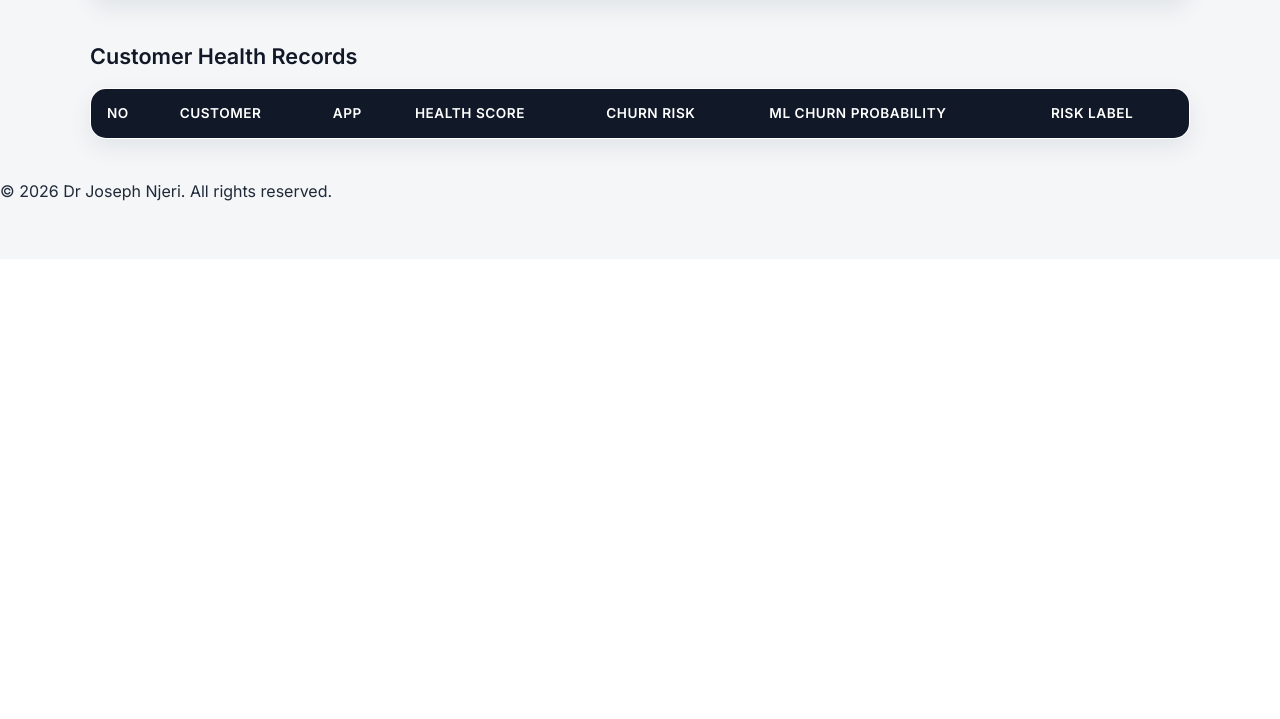
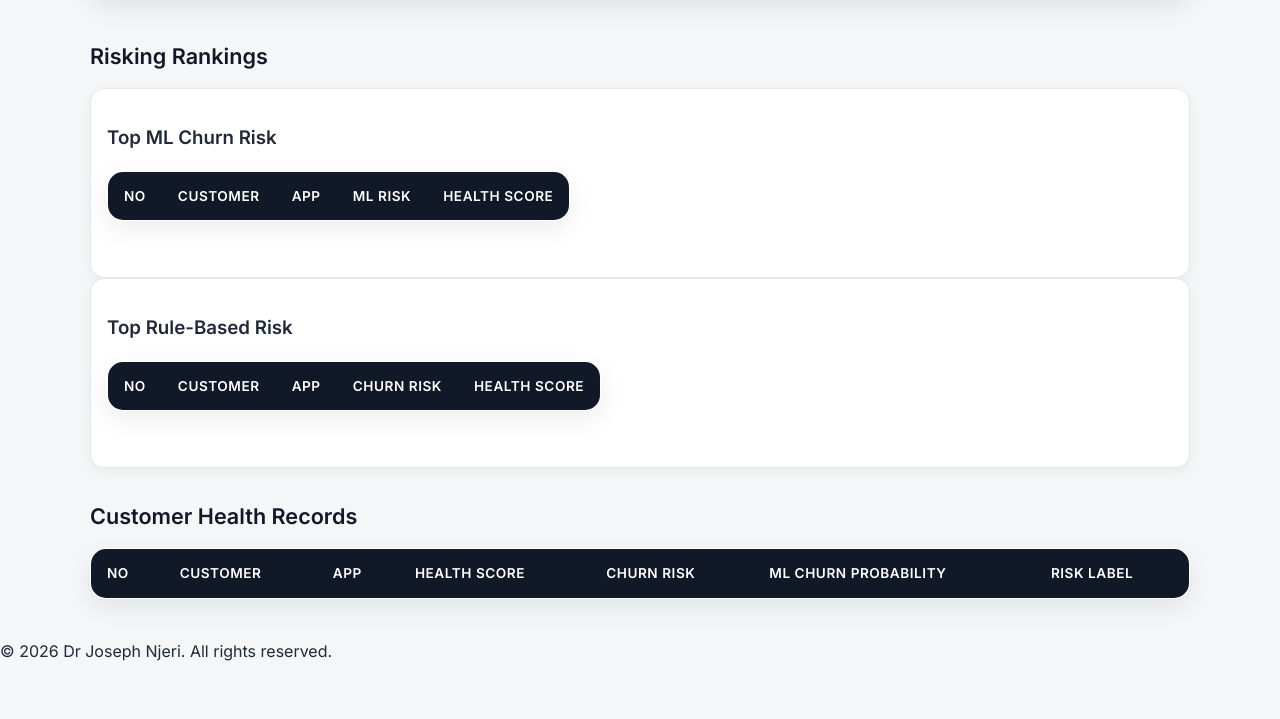
Before and after one commit to karianjahi/atlassian-app-analytics, a Django app: page /dashboard/ in a window 1280 px wide. Shown: the part 852-1571 px from the top of the page. Before the commit the page ends 1053 px from the top, so only its background shows below. Run offline with Django 5.2, Linux system fonts and the light colour scheme; data that the repository does not hold is empty.

Commit message:
Update both html and javascript by providing both shell and functionality to render riskiest customers

```diff
--- a/core/analytics/templates/analytics/dashboard.html
+++ b/core/analytics/templates/analytics/dashboard.html
@@ -69,6 +69,40 @@
         <tbody id="feature-importance-body"></tbody>
     </table>
 
+    <h2>Risking Rankings</h2>
+    <div class="risk-rankings">
+        <section class="card">
+            <h3>Top ML Churn Risk</h3>
+            <table>
+                <thead>
+                    <tr>
+                        <th>No</th>
+                        <th>Customer</th>
+                        <th>App</th>
+                        <th>ML Risk</th>
+                        <th>Health Score</th>
+                    </tr>
+                </thead>
+                <tbody id="top-ml-risk-body"></tbody>
+            </table>
+        </section>
+
+        <section class="card">
+            <h3>Top Rule-Based Risk</h3>
+            <table>
+                <thead>
+                    <tr>
+                        <th>No</th>
+                        <th>Customer</th>
+                        <th>App</th>
+                        <th>Churn Risk</th>
+                        <th>Health Score</th>
+                    </tr>
+                </thead>
+                <tbody id="top-rule-risk-body"></tbody>
+            </table>
+        </section>
+    </div>
     <h2>Customer Health Records</h2>
     <table>
         <thead>
@@ -85,6 +119,7 @@
         <tbody id="health-records-body"></tbody>
     </table>
 
+
     <footer class="app-footer">
         <p>© {% now "Y" %} Dr Joseph Njeri. All rights reserved.</p>
     </footer>
```
